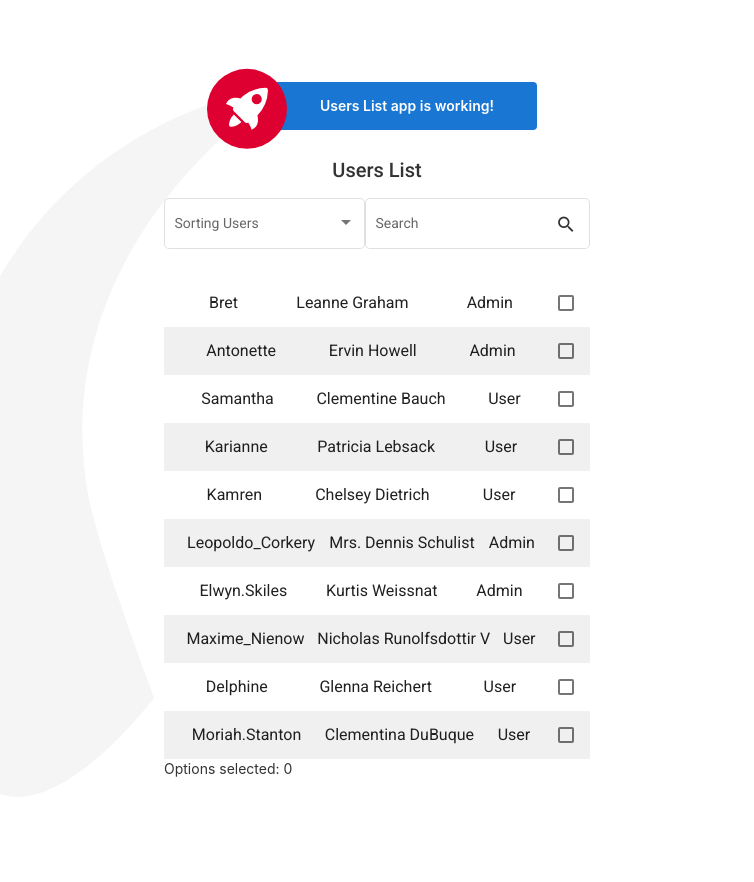
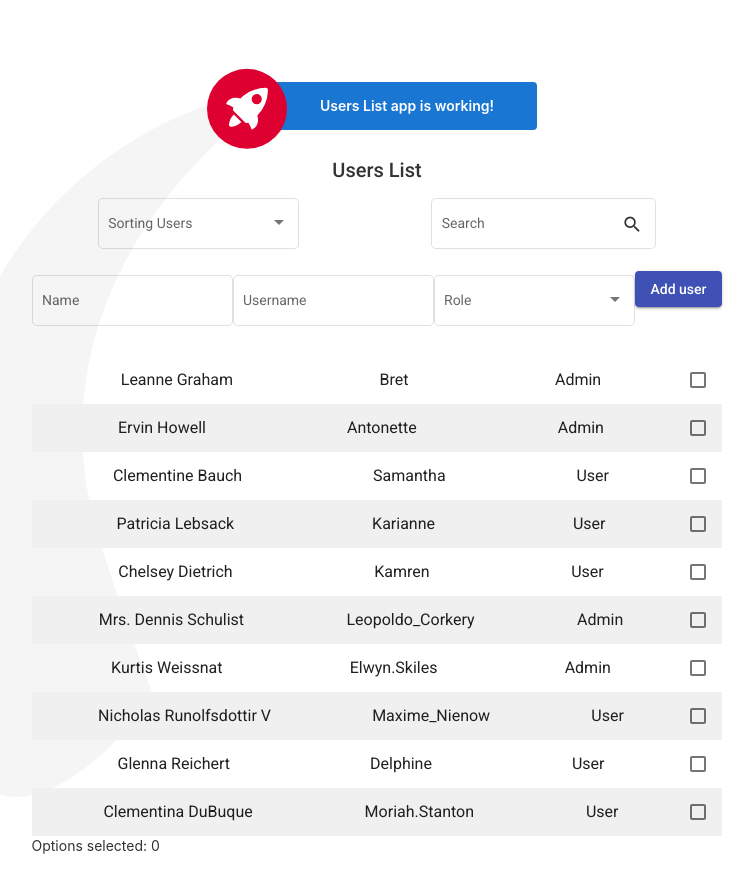
Before and after one commit to HryshkoAnton/users-list, an Angular app: page / in a window 1280 px wide. Shown: the whole page, without its empty margins (263-1017 px from the left). Built offline with nearby package versions, Linux system fonts and the light colour scheme.

Commit message:
logic of adding new users

```diff
--- a/src/app/service/users.service.ts
+++ b/src/app/service/users.service.ts
@@ -12,8 +12,8 @@ export class UsersService {
   usersList: User[] = usersList;
   private subjUsers = new Subject();
   filteredItems: User[];
+
   constructor() { }
-
 
   getUsers(): Observable<User[]> {
     return of(this.usersList);
@@ -48,4 +48,17 @@ export class UsersService {
     this.subjUsers.next(this.filteredItems);
   }
 
+  addUser(name, username, role): void {
+    this.usersList = [
+      ...this.usersList,
+      {
+        id: Date.now(),
+        name,
+        username,
+        role: role === '0' ? 'User' : 'Admin'
+      }
+    ];
+    this.subjUsers.next(this.usersList);
+  }
+
 }
--- a/src/app/users-list/users-list.component.html
+++ b/src/app/users-list/users-list.component.html
@@ -18,12 +18,41 @@
     </mat-form-field>
 </div>
 
+<div class="flex">
+
+    <mat-form-field appearance="outline">
+        <mat-label>Name</mat-label>
+        <input matInput placeholder="Name" [(ngModel)]="name">
+    </mat-form-field>
+
+    <mat-form-field appearance="outline">
+        <mat-label>Username</mat-label>
+        <input matInput placeholder="Username" [(ngModel)]="username">
+    </mat-form-field>
+
+    <mat-form-field appearance="outline">
+        <mat-label>Role</mat-label>
+        <mat-select [(ngModel)]="role">
+            <mat-option value="0">
+                User
+            </mat-option>
+            <mat-option value="1">
+                Admin
+            </mat-option>
+        </mat-select>
+    </mat-form-field>
+
+    <div class="example-button-row">
+        <button mat-raised-button color="primary" (click)="addUser()">Add user</button>
+    </div>
+
+</div>
 
 <mat-selection-list #users>
     <mat-list-option *ngFor="let user of usersList; index as i" [ngClass]="{gray: i%2, flex: true}">
         <div class="flex">
+            <span>{{ user.name }}</span>
             <span>{{ user.username }}</span>
-            <span>{{ user.name }}</span>
             <span>{{ user.role }}</span>
         </div>
     </mat-list-option>
--- a/src/app/users-list/users-list.component.ts
+++ b/src/app/users-list/users-list.component.ts
@@ -1,3 +1,4 @@
+import { usersList } from './../mock-users/users';
 import { UsersService } from './../service/users.service';
 import { User } from './../models/user';
 import { Component, OnInit } from '@angular/core';
@@ -11,6 +12,10 @@ import { Component, OnInit } from '@angular/core';
 export class UsersListComponent implements OnInit {
   public usersList: User[];
   searchText;
+  name: string;
+  username: string;
+  role: string;
+
   constructor(private usersService: UsersService) { }
 
   ngOnInit(): void {
@@ -30,4 +35,8 @@ export class UsersListComponent implements OnInit {
     this.usersService.sortUsers(direction);
   }
 
+  addUser(): void {
+    this.usersService.addUser(this.name, this.username, this.role);
+  }
+
 }
```
Also changed, not shown: src/app/app.module.ts (+5 -2 lines), src/app/models/user.ts (+4 -4 lines).
